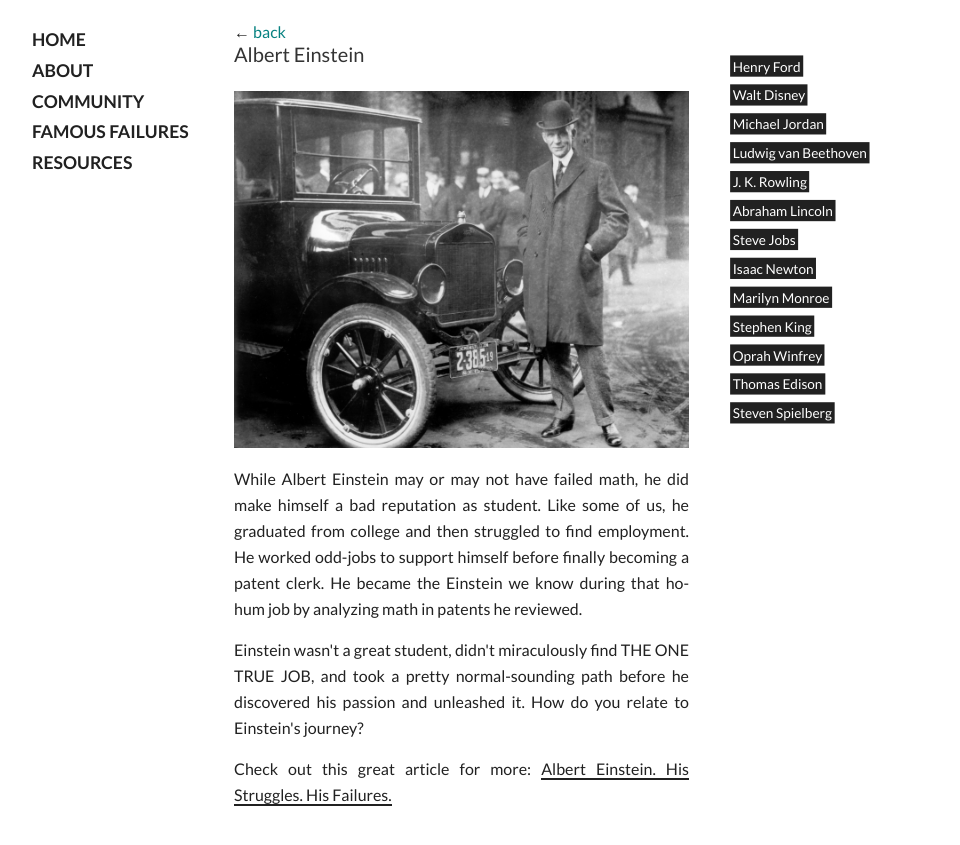
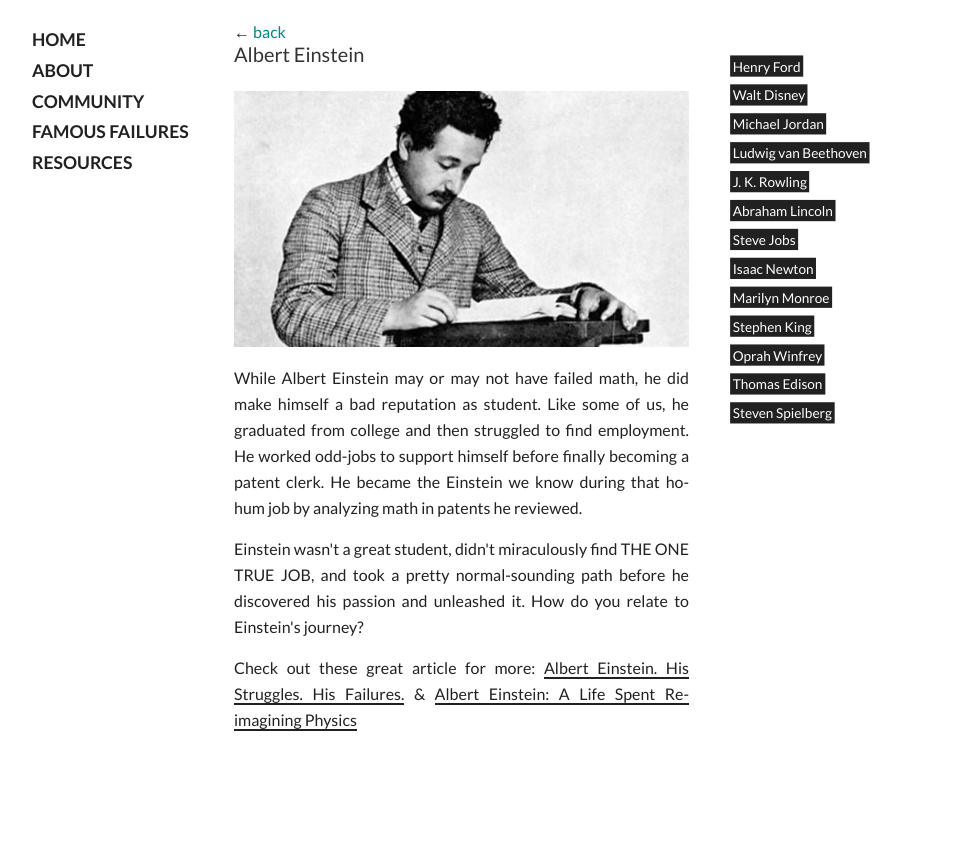
Before and after one commit to josoa/failHarder, a plain HTML site: page einstein.html in a window 1280 px wide. Shown: the part 117-962 px from the top of the page, without its empty margins (138-1098 px from the left). After the commit the page ends 890 px from the top, so only its background shows below. Drawn offline with Linux system fonts and the light colour scheme.

Commit message:
little edits.

```diff
--- a/einstein.html
+++ b/einstein.html
@@ -31,10 +31,10 @@
 	<div _col="1/2">
 		<p _text="back"><a href="famous.html">back</a></p>
 		<p _text="title">Albert Einstein</p>
-		<img _img="famous" src="img/ford.jpg" alt="This is a photograph of Henry Ford standing next to one of his cars.">
+		<img _img="famous" src="img/einstein.jpg" alt="This is a photograph of Albert Einstein, presumably looking at patents.">
 		<p _text="body">While Albert Einstein may or may not have failed math, he did make himself a bad reputation as student. Like some of us, he graduated from college and then struggled to find employment. He worked odd-jobs to support himself before finally becoming a patent clerk. He became the Einstein we know during that ho-hum job by analyzing math in patents he reviewed.</p>
 		<p _text="body">Einstein wasn't a great student, didn't miraculously find THE ONE TRUE JOB, and took a pretty normal-sounding path before he discovered his passion and unleashed it. How do you relate to Einstein's journey?</p>
-		<p _text="body">Check out this great article for more: <a href="https://medium.com/@ArthurChung_/albert-einstein-his-struggles-his-failures-d7554f02b237">Albert Einstein. His Struggles. His Failures.</a></p>
+		<p _text="body">Check out these great article for more: <a target="blank" href="https://medium.com/@ArthurChung_/albert-einstein-his-struggles-his-failures-d7554f02b237">Albert Einstein. His Struggles. His Failures.</a> &amp; <a target="blank" href="http://www.bbc.co.uk/timelines/zxy6sg8#z8cvcwx">Albert Einstein: A Life Spent Re-imagining Physics</a></p>
 	</div>
 
 	<div _col="1/4">
```
Also changed, not shown: ford.html (+2 -2 lines), img/einstein.jpg (added).
